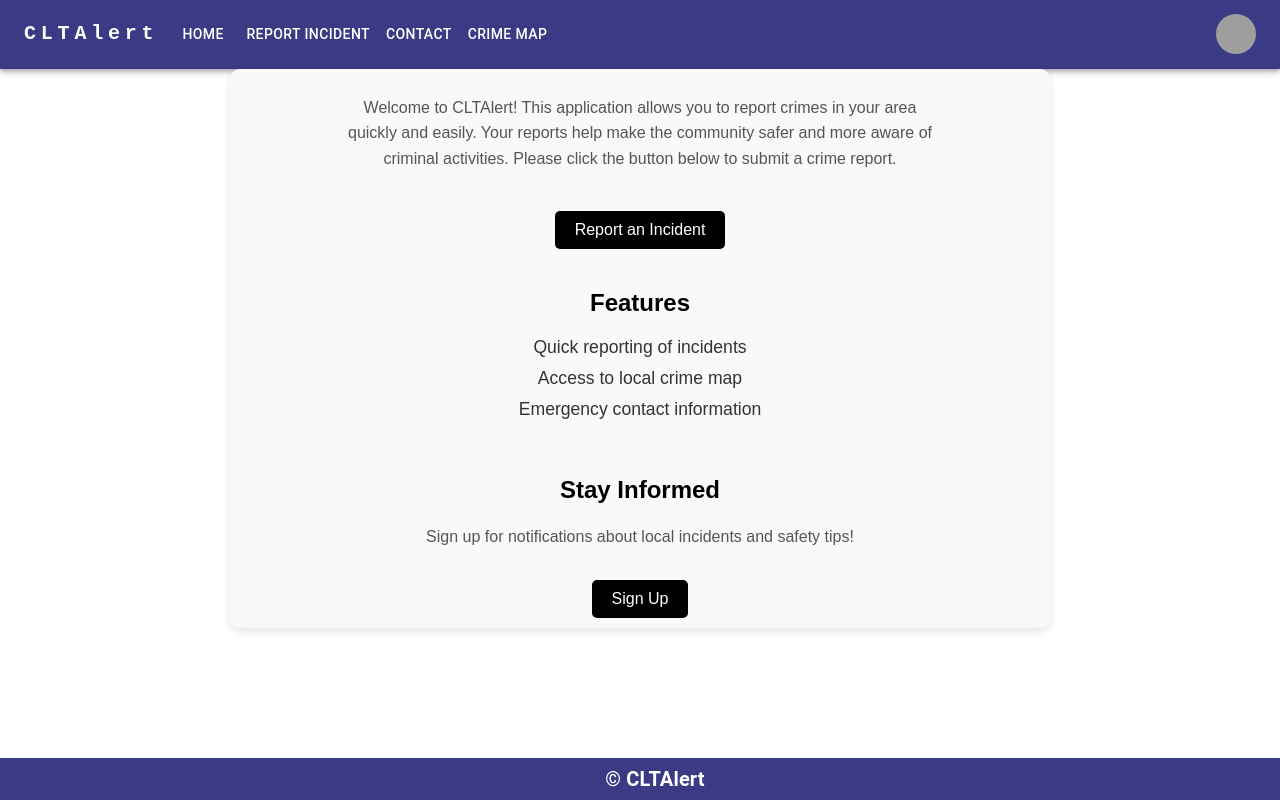
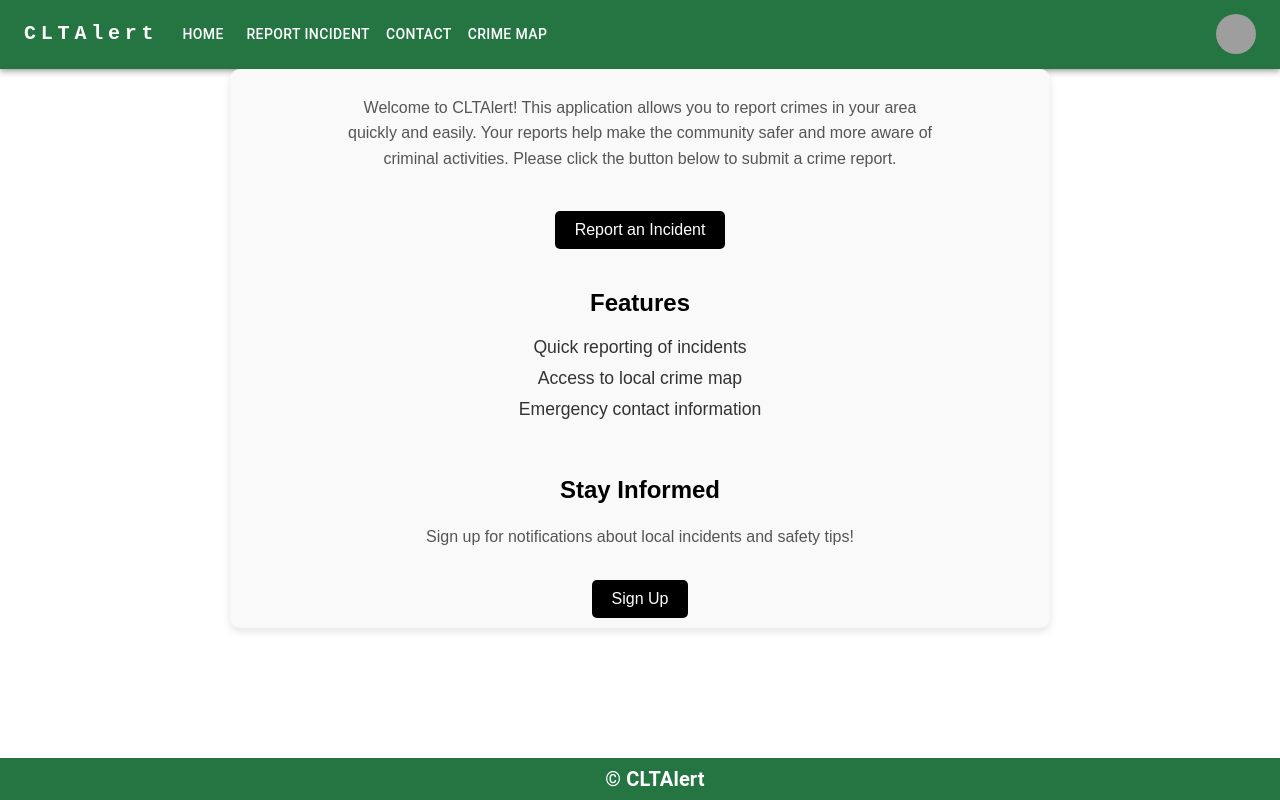
Before and after one commit to blakeuncc/Software-Development-4155, a React (Create React App) app in the folder front-end/: page /Home in a window 1280 px wide. Built offline with nearby package versions, Linux system fonts and the light colour scheme; grey boxes are pictures that could not be loaded; the HTML template or start-up script is replaced by a standard one.

Commit message:
Coloring adjustments
Adjust buttons, header/footer coloring

```diff
--- a/front-end/src/components/Footer.jsx
+++ b/front-end/src/components/Footer.jsx
@@ -3,7 +3,7 @@ import { Box, Typography } from '@mui/material';
 
 const Footer = () => {
   return (
-    <footer style={{ backgroundColor: '#3a3a85', color: 'white', position: 'fixed', bottom: 0, width: '100%', padding: '5px 15px' }}>
+    <footer style={{ backgroundColor: '#247542', color: 'white', position: 'fixed', bottom: 0, width: '100%', padding: '5px 15px' }}>
       <Box sx={{ display: 'flex', justifyContent: 'center', alignItems: 'center', height: '100%' }}>
         <Typography variant="h6" align="center" sx={{ fontWeight: 'bold' }}>
           &copy; CLTAlert
--- a/front-end/src/components/Header.css
+++ b/front-end/src/components/Header.css
@@ -1,6 +1,6 @@
 /* Header Styling */
 header {
-    background-color: #3a3a85;
+    background-color: #247542;
     padding: 10px 20px;
     box-shadow: 0 2px 4px rgba(0, 0, 0, 0.1);
   }
--- a/front-end/src/components/Header.jsx
+++ b/front-end/src/components/Header.jsx
@@ -45,7 +45,7 @@ function ResponsiveAppBar() {
   };
 
   return (
-    <AppBar position="static" sx={{ backgroundColor: '#3a3a85' }}>
+    <AppBar position="static" sx={{ backgroundColor: '#247542' }}>
       <Container maxWidth="xl">
         <Toolbar disableGutters>
           <Link to="/Home" style={{ textDecoration: 'none', color: 'inherit' }}>
--- a/front-end/src/pages/Register.css
+++ b/front-end/src/pages/Register.css
@@ -49,7 +49,7 @@
   .submit-button {
     width: 100%;
     padding: 12px;
-    background-color: #007BFF;
+    background-color: black;
     color: #fff;
     border: none;
     border-radius: 5px;
--- a/front-end/src/pages/Report.css
+++ b/front-end/src/pages/Report.css
@@ -45,7 +45,7 @@
 
   /* Submit Button */
   #crime-report-form button {
-    background-color: #007bff;
+    background-color: black;
     color: white;
     padding: 10px 20px;
     border: none;
```
